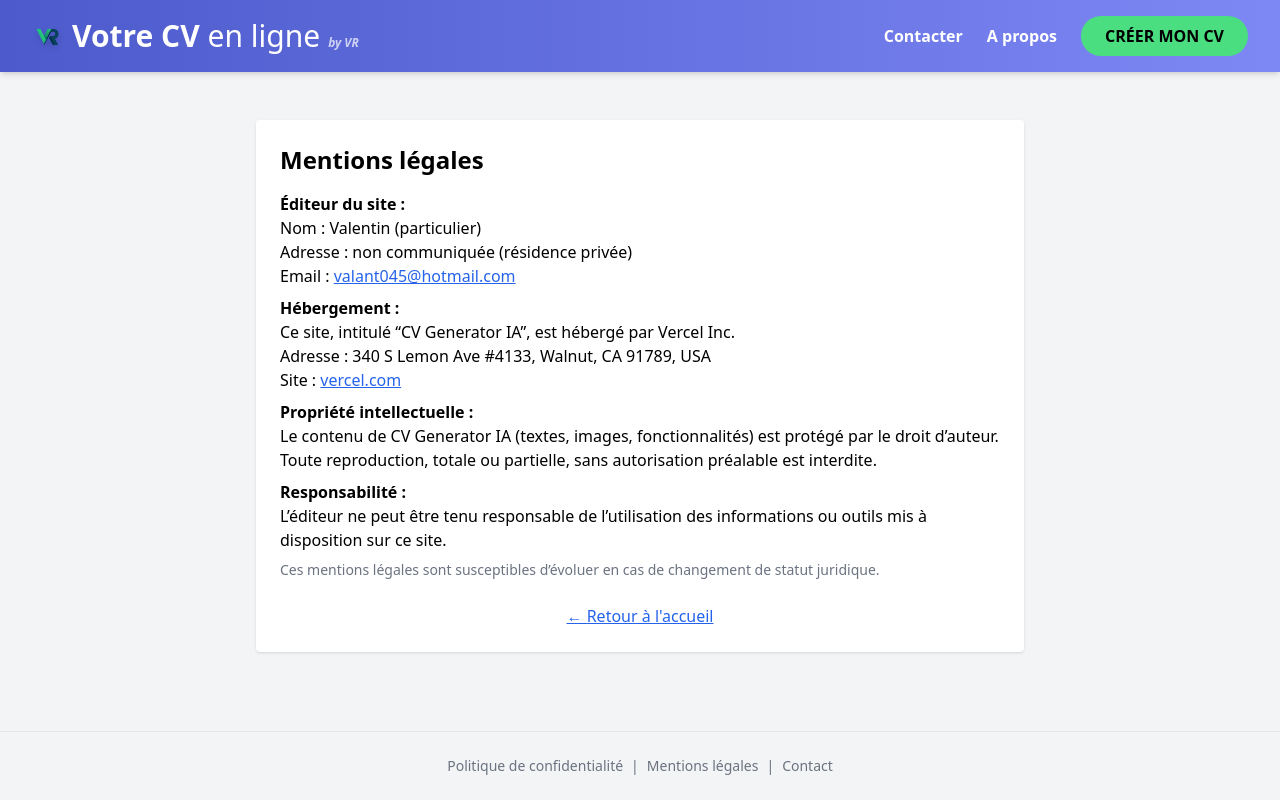
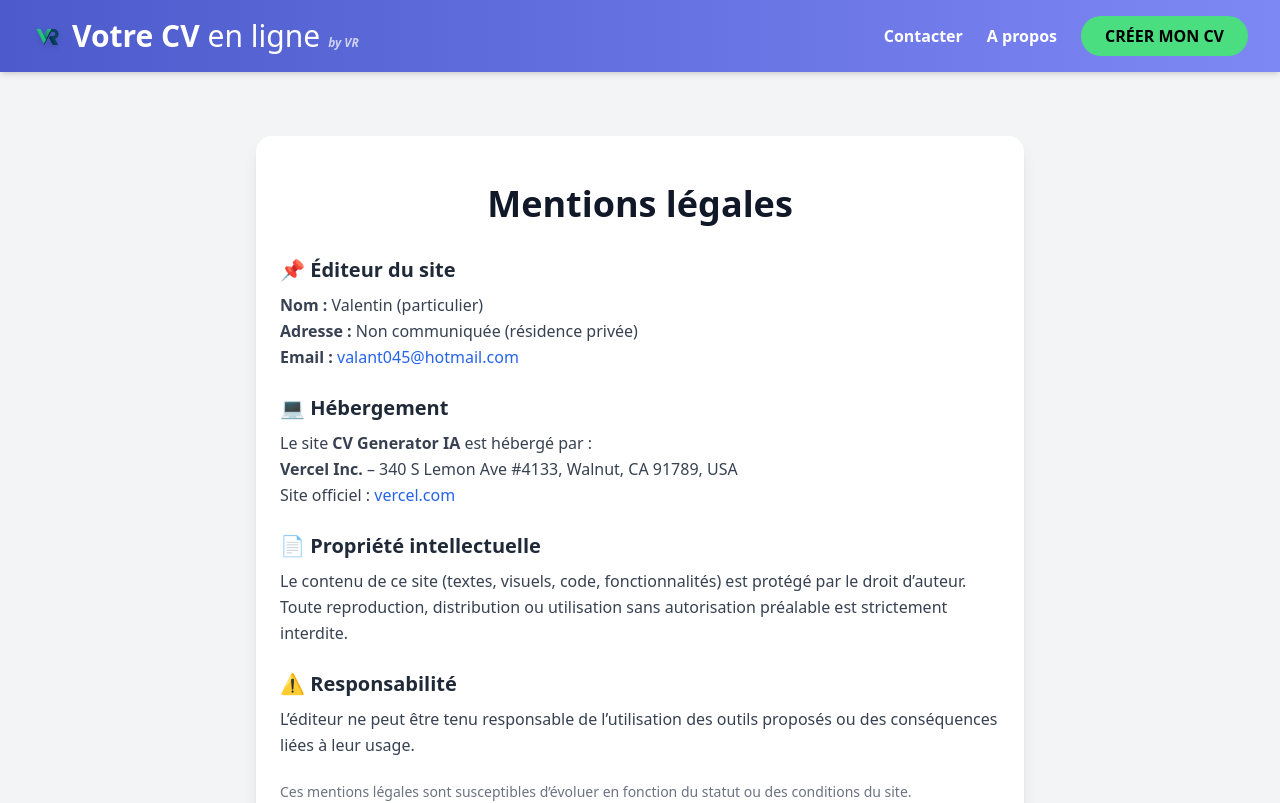
Before and after one commit to Valant41/cv-generator, a React (Vite) app: page /mentions-legales in a window 1280 px wide. Shown: the top 803 px of the page. Built offline with nearby package versions, Linux system fonts and the light colour scheme; what @react-pdf/renderer would draw is missing.

Commit message:
Changement MentionsLegales

```diff
--- a/src/components/MentionsLegales.jsx
+++ b/src/components/MentionsLegales.jsx
@@ -2,45 +2,61 @@ import { Link } from "react-router-dom";
 
 export default function MentionsLegales() {
   return (
-    <div className="max-w-3xl mx-auto p-6 bg-white rounded shadow mt-6">
-      <h1 className="text-2xl font-bold mb-4">Mentions légales</h1>
+    <div className="max-w-3xl mx-auto px-6 py-12 bg-white rounded-2xl shadow-lg mt-10">
+      <h1 className="text-4xl font-extrabold mb-8 text-center text-gray-900">Mentions légales</h1>
 
-      <p className="mb-2">
-        <strong>Éditeur du site :</strong> <br />
-        Nom : Valentin (particulier) <br />
-        Adresse : non communiquée (résidence privée) <br />
-        Email :{" "}
-        <a href="mailto:valant045@hotmail.com" className="text-blue-600 underline">
+      <section className="mb-6">
+        <h2 className="text-xl font-semibold text-gray-800 mb-2">📌 Éditeur du site</h2>
+        <p className="text-gray-700 leading-relaxed">
+          <strong>Nom :</strong> Valentin (particulier) <br />
+          <strong>Adresse :</strong> Non communiquée (résidence privée) <br />
+          <strong>Email :</strong>{" "}
+          <a href="mailto:valant045@hotmail.com" className="text-blue-600 hover:underline">
             valant045@hotmail.com
           </a>
         </p>
+      </section>
 
-      <p className="mb-2">
-        <strong>Hébergement :</strong> <br />
-        Ce site, intitulé “CV Generator IA”, est hébergé par Vercel Inc. <br />
-        Adresse : 340 S Lemon Ave #4133, Walnut, CA 91789, USA <br />
-        Site :{" "}
-        <a href="https://vercel.com" className="text-blue-600 underline" target="_blank" rel="noopener noreferrer">
+      <section className="mb-6">
+        <h2 className="text-xl font-semibold text-gray-800 mb-2">💻 Hébergement</h2>
+        <p className="text-gray-700 leading-relaxed">
+          Le site <strong>CV Generator IA</strong> est hébergé par :
+          <br />
+          <strong>Vercel Inc.</strong> – 340 S Lemon Ave #4133, Walnut, CA 91789, USA
+          <br />
+          Site officiel :{" "}
+          <a
+            href="https://vercel.com"
+            target="_blank"
+            rel="noopener noreferrer"
+            className="text-blue-600 hover:underline"
+          >
             vercel.com
           </a>
         </p>
+      </section>
 
-      <p className="mb-2">
-        <strong>Propriété intellectuelle :</strong> <br />
-        Le contenu de CV Generator IA (textes, images, fonctionnalités) est protégé par le droit d’auteur. Toute reproduction, totale ou partielle, sans autorisation préalable est interdite.
+      <section className="mb-6">
+        <h2 className="text-xl font-semibold text-gray-800 mb-2">📄 Propriété intellectuelle</h2>
+        <p className="text-gray-700 leading-relaxed">
+          Le contenu de ce site (textes, visuels, code, fonctionnalités) est protégé par le droit d’auteur.
+          Toute reproduction, distribution ou utilisation sans autorisation préalable est strictement interdite.
+        </p>
+      </section>
+
+      <section className="mb-6">
+        <h2 className="text-xl font-semibold text-gray-800 mb-2">⚠️ Responsabilité</h2>
+        <p className="text-gray-700 leading-relaxed">
+          L’éditeur ne peut être tenu responsable de l’utilisation des outils proposés ou des conséquences liées à leur usage.
+        </p>
+      </section>
+
+      <p className="text-sm text-gray-500 mt-6">
+        Ces mentions légales sont susceptibles d’évoluer en fonction du statut ou des conditions du site.
       </p>
 
-      <p className="mb-2">
-        <strong>Responsabilité :</strong> <br />
-        L’éditeur ne peut être tenu responsable de l’utilisation des informations ou outils mis à disposition sur ce site.
-      </p>
-
-      <p className="mb-4 text-sm text-gray-500">
-        Ces mentions légales sont susceptibles d’évoluer en cas de changement de statut juridique.
-      </p>
-
-      <div className="text-center mt-6">
-        <Link to="/" className="text-blue-600 underline hover:text-blue-800">
+      <div className="text-center mt-8">
+        <Link to="/" className="text-blue-600 font-medium hover:underline">
           ← Retour à l'accueil
         </Link>
       </div>
```
Lines whose indentation alone changed are shown as unchanged.
